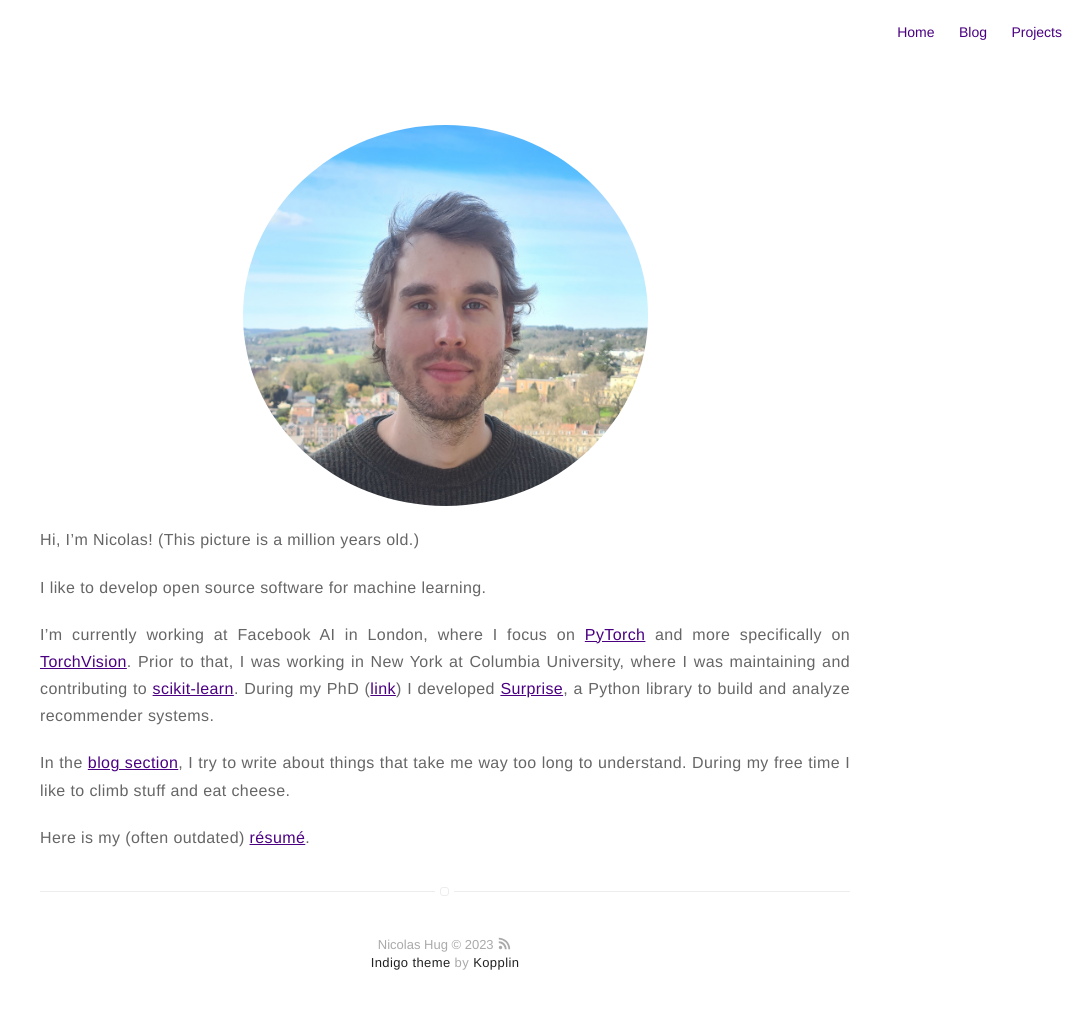
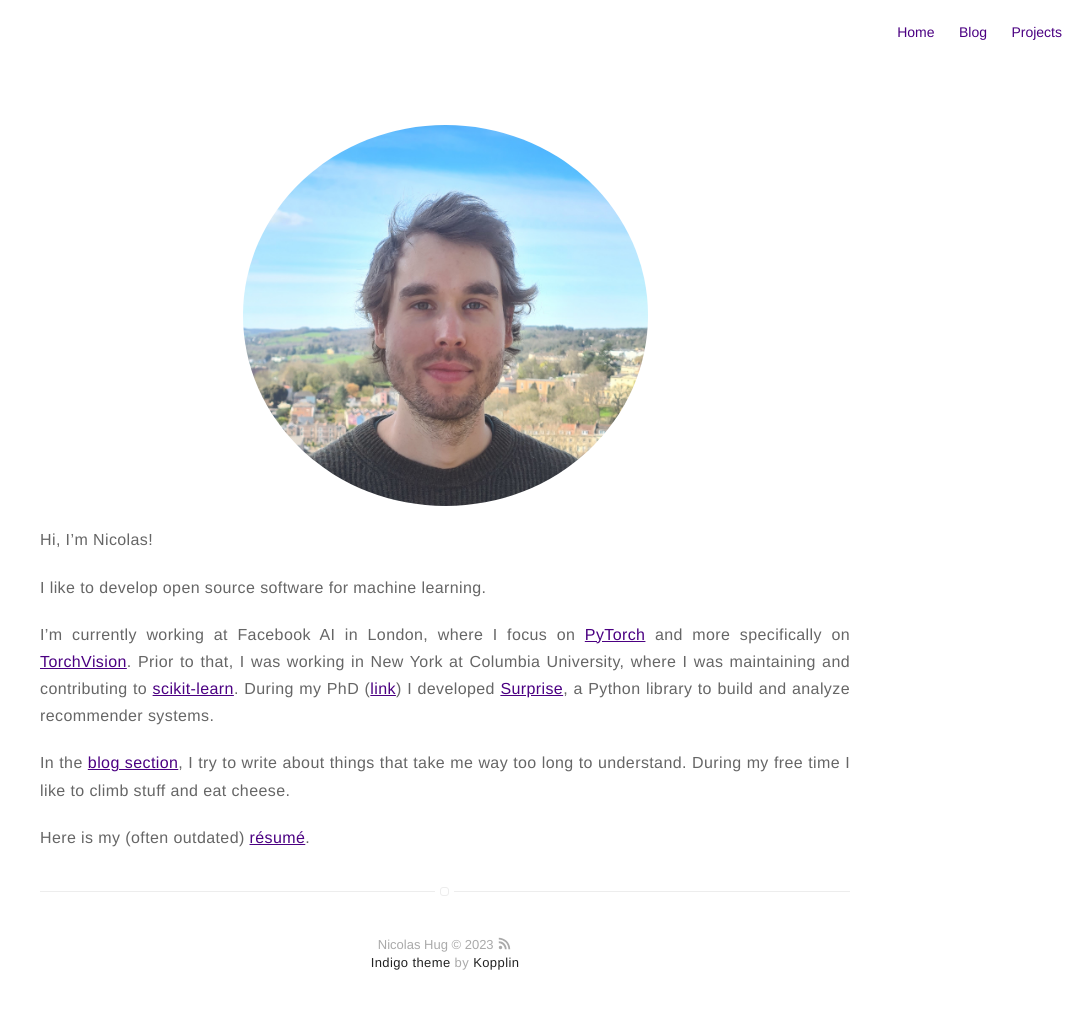
Before and after one commit to NicolasHug/nicolashug.github.io, a Jekyll site: the page built from about.md, in a window 1280 px wide. Shown: the whole page, without its empty margins (195-1280 px from the left). Built offline with Jekyll 4.4.1, drawn with Linux system fonts in a browser that asks for light colours; a script that is not in the unit is left out.

Commit message:
Update about

```diff
--- a/about.md
+++ b/about.md
@@ -6,7 +6,6 @@ layout: page
 <img style="border-radius:100%" alt="Nicolas Hug" src="{{ site.url }}/assets/images/nico.jpg">
 
 Hi, I'm Nicolas!
-(This picture is a million years old.)
 
 I like to develop open source software for machine learning.
 
```
